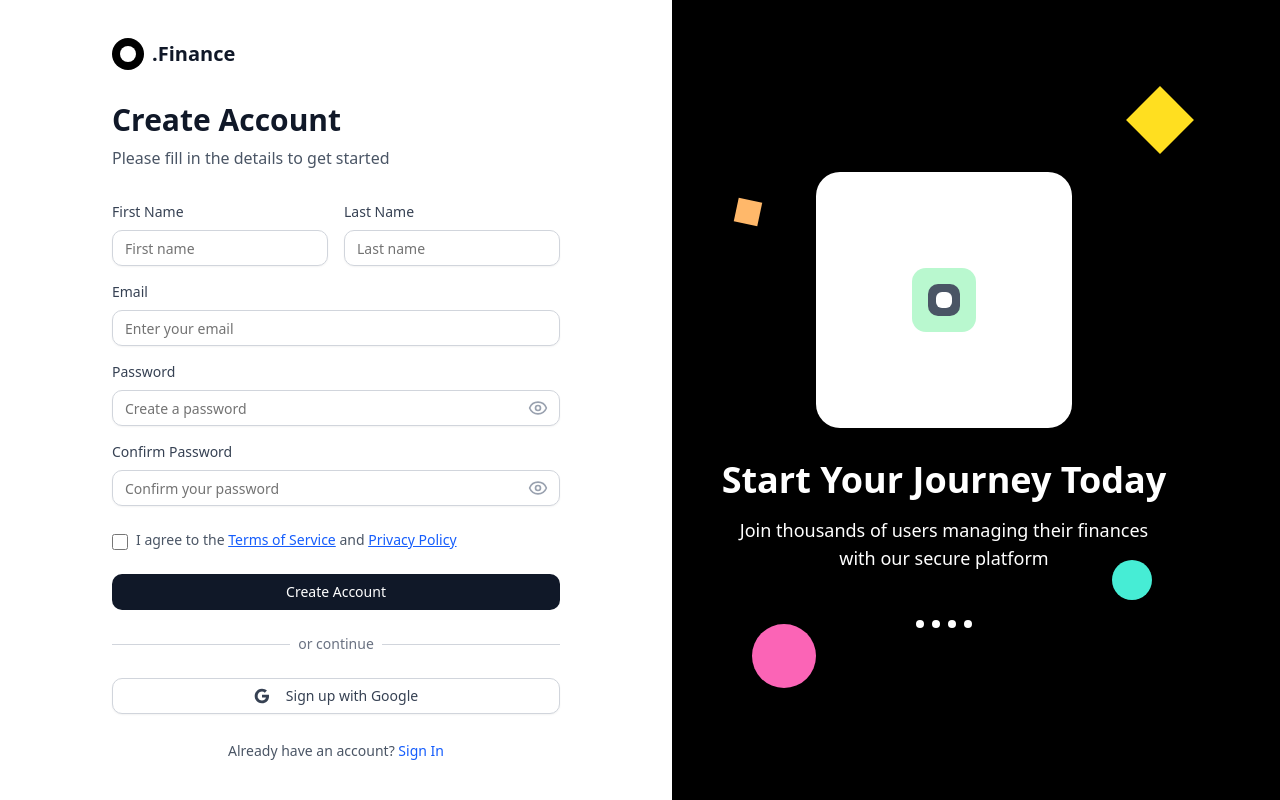
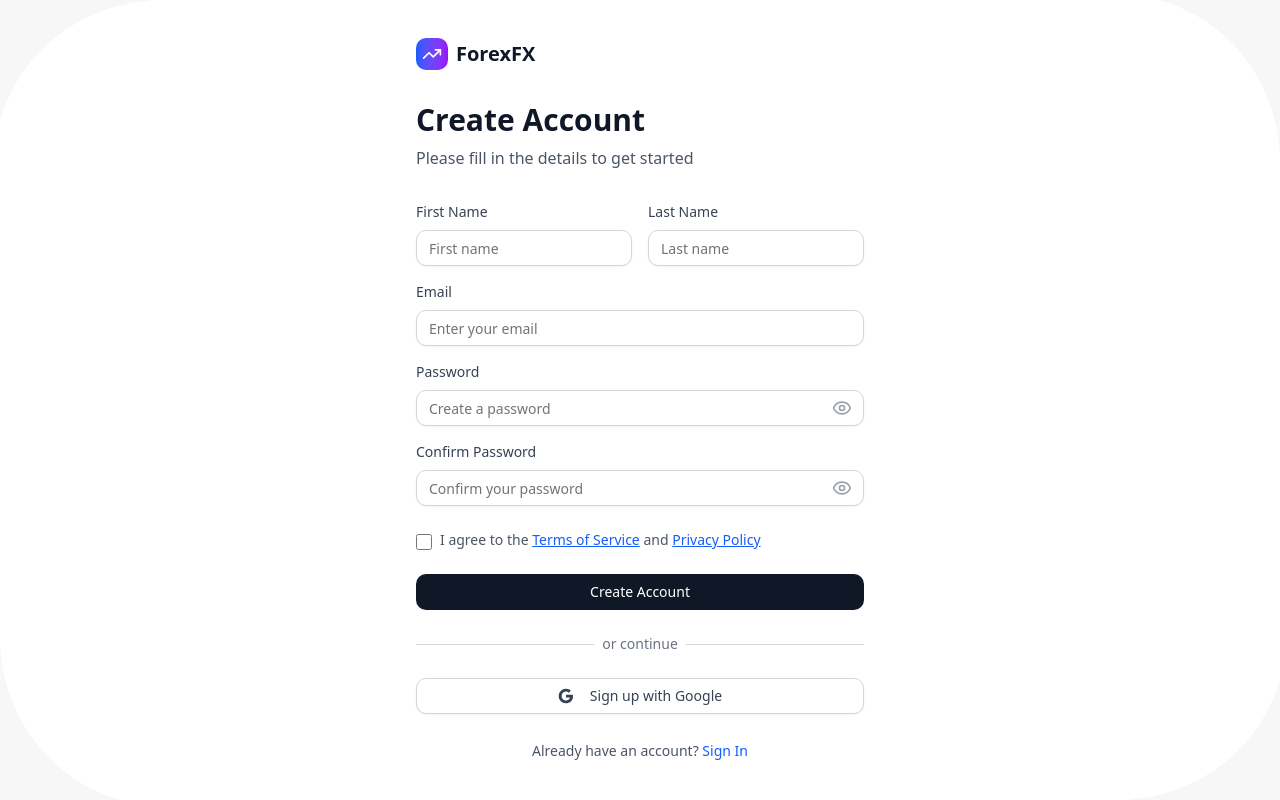
Before and after one commit to abdrafdev/crypt-forex-web, a Next.js app: page /signup in a window 1280 px wide. Built offline with nearby package versions, Linux system fonts and the light colour scheme.

Commit message:
fix: Fixing Design of Login and Signup Page

```diff
--- a/src/app/(auth)/login/page.tsx
+++ b/src/app/(auth)/login/page.tsx
@@ -1,6 +1,6 @@
 'use client'
 
-import { useState } from 'react'
+import React, { useState } from 'react'
 import Link from 'next/link'
 import { Eye, EyeOff } from 'lucide-react'
 import { Button } from '@/components/ui/button'
@@ -19,18 +19,45 @@ export default function LoginPage() {
   }
 
   return (
-    <div className="min-h-screen flex">
+    <div className="min-h-screen flex relative overflow-hidden">
+      {/* Corner Decorations */}
+      <img
+        src="/corner-decoration.svg"
+        alt="Corner decoration"
+        className="absolute top-0 left-0 w-[150px] h-[150px] opacity-70"
+      />
+      <img
+        src="/corner-decoration.svg"
+        alt="Corner decoration"
+        className="absolute top-0 right-0 w-[150px] h-[150px] opacity-70 rotate-90"
+      />
+      <img
+        src="/corner-decoration.svg"
+        alt="Corner decoration"
+        className="absolute bottom-0 left-0 w-[150px] h-[150px] opacity-70 -rotate-90"
+      />
+      <img
+        src="/corner-decoration.svg"
+        alt="Corner decoration"
+        className="absolute bottom-0 right-0 w-[150px] h-[150px] opacity-70 rotate-180"
+      />
+
       {/* Left Side - Form */}
       <div className="flex-1 flex items-center justify-center p-6 bg-white lg:p-8">
         <div className="w-full max-w-md space-y-8">
           {/* Logo */}
           <div className="flex items-center space-x-2">
-            <div className="w-8 h-8 bg-black rounded-full flex items-center justify-center">
-              <div className="w-4 h-4 bg-white rounded-full"></div>
+            <div
+                className="w-8 h-8 bg-gradient-to-r from-blue-600 to-purple-600 rounded-lg flex items-center justify-center">
+              <svg xmlns="http://www.w3.org/2000/svg" width="24" height="24" viewBox="0 0 24 24" fill="none"
+                   stroke="currentColor" strokeWidth="2" strokeLinecap="round" strokeLinejoin="round"
+                   className="lucide lucide-trending-up w-5 h-5 text-white" aria-hidden="true">
+                <path d="M16 7h6v6"></path>
+                <path d="m22 7-8.5 8.5-5-5L2 17"></path>
+              </svg>
             </div>
-            <span className="text-xl font-semibold text-gray-900">.Finance</span>
+            <span className="text-xl font-semibold text-gray-900">ForexFX</span>
           </div>
-
           {/* Header */}
           <div className="space-y-2">
             <h1 className="text-3xl font-bold text-gray-900">Welcome Back!</h1>
@@ -152,45 +179,6 @@ export default function LoginPage() {
           </form>
         </div>
       </div>
-
-      {/* Right Side - Illustration */}
-      <div className="hidden lg:flex flex-1 bg-gradient-to-br from-purple-500 via-blue-600 to-green-400 relative overflow-hidden">
-        <div className="absolute inset-0 bg-black bg-opacity-20"></div>
-
-        {/* Geometric shapes */}
-        <div className="absolute top-20 right-20 w-16 h-16 bg-yellow-400 transform rotate-45"></div>
-        <div className="absolute bottom-32 left-16 w-20 h-20 bg-green-400 rounded-full"></div>
-        <div className="absolute top-1/3 left-20 w-8 h-8 bg-purple-300 transform rotate-12"></div>
-
-        {/* Main content */}
-        <div className="relative z-10 flex flex-col items-center justify-center text-center text-white p-12">
-          {/* Character illustration placeholder */}
-          <div className="mb-8">
-            <div className="w-64 h-64 bg-white bg-opacity-20 rounded-3xl flex items-center justify-center backdrop-blur-sm">
-              <div className="w-32 h-32 bg-white bg-opacity-30 rounded-2xl flex items-center justify-center">
-                <div className="w-16 h-16 bg-blue-200 rounded-xl flex items-center justify-center">
-                  <div className="w-8 h-8 bg-gray-600 rounded-lg"></div>
-                </div>
-              </div>
-            </div>
-          </div>
-
-          <h2 className="text-4xl font-bold mb-4">
-            Manage your Money Anywhere
-          </h2>
-          <p className="text-lg text-white text-opacity-90 max-w-md">
-            you can Manage your Money on the go with Quicken on the web
-          </p>
-
-          {/* Pagination dots */}
-          <div className="flex space-x-2 mt-12">
-            <div className="w-2 h-2 bg-white rounded-full"></div>
-            <div className="w-2 h-2 bg-white bg-opacity-50 rounded-full"></div>
-            <div className="w-2 h-2 bg-white bg-opacity-50 rounded-full"></div>
-            <div className="w-2 h-2 bg-white bg-opacity-50 rounded-full"></div>
-          </div>
-        </div>
-      </div>
     </div>
   )
 }
--- a/src/app/(auth)/signup/page.tsx
+++ b/src/app/(auth)/signup/page.tsx
@@ -1,6 +1,6 @@
 'use client'
 
-import { useState } from 'react'
+import React, { useState } from 'react'
 import Link from 'next/link'
 import { Eye, EyeOff } from 'lucide-react'
 import { Button } from '@/components/ui/button'
@@ -33,16 +33,44 @@ export default function SignUpPage() {
   }
 
   return (
-    <div className="min-h-screen flex">
+    <div className="min-h-screen flex relative overflow-hidden">
+      {/* Corner Decorations */}
+      <img
+        src="/corner-decoration.svg"
+        alt="Corner decoration"
+        className="absolute top-0 left-0 w-[150px] h-[150px] opacity-70"
+      />
+      <img
+        src="/corner-decoration.svg"
+        alt="Corner decoration"
+        className="absolute top-0 right-0 w-[150px] h-[150px] opacity-70 rotate-90"
+      />
+      <img
+        src="/corner-decoration.svg"
+        alt="Corner decoration"
+        className="absolute bottom-0 left-0 w-[150px] h-[150px] opacity-70 -rotate-90"
+      />
+      <img
+        src="/corner-decoration.svg"
+        alt="Corner decoration"
+        className="absolute bottom-0 right-0 w-[150px] h-[150px] opacity-70 rotate-180"
+      />
+
       {/* Left Side - Form */}
       <div className="flex-1 flex items-center justify-center p-6 bg-white lg:p-8">
         <div className="w-full max-w-md space-y-8">
           {/* Logo */}
           <div className="flex items-center space-x-2">
-            <div className="w-8 h-8 bg-black rounded-full flex items-center justify-center">
-              <div className="w-4 h-4 bg-white rounded-full"></div>
+            <div
+                className="w-8 h-8 bg-gradient-to-r from-blue-600 to-purple-600 rounded-lg flex items-center justify-center">
+              <svg xmlns="http://www.w3.org/2000/svg" width="24" height="24" viewBox="0 0 24 24" fill="none"
+                   stroke="currentColor" strokeWidth="2" strokeLinecap="round" strokeLinejoin="round"
+                   className="lucide lucide-trending-up w-5 h-5 text-white" aria-hidden="true">
+                <path d="M16 7h6v6"></path>
+                <path d="m22 7-8.5 8.5-5-5L2 17"></path>
+              </svg>
             </div>
-            <span className="text-xl font-semibold text-gray-900">.Finance</span>
+            <span className="text-xl font-semibold text-gray-900">ForexFX</span>
           </div>
 
           {/* Header */}
@@ -238,48 +266,6 @@ export default function SignUpPage() {
           </form>
         </div>
       </div>
-
-      {/* Right Side - Illustration */}
-      <div className="hidden lg:flex flex-1 bg-gradient-to-br from-green-400 via-blue-500 to-purple-600 relative overflow-hidden">
-        <div className="absolute inset-0 bg-black bg-opacity-20"></div>
-
-        {/* Geometric shapes */}
-        <div className="absolute top-24 right-24 w-12 h-12 bg-yellow-300 transform rotate-45"></div>
-        <div className="absolute bottom-28 left-20 w-16 h-16 bg-pink-400 rounded-full"></div>
-        <div className="absolute top-1/4 left-16 w-6 h-6 bg-orange-300 transform rotate-12"></div>
-        <div className="absolute bottom-1/4 right-32 w-10 h-10 bg-teal-300 rounded-full"></div>
-
-        {/* Main content */}
-        <div className="relative z-10 flex flex-col items-center justify-center text-center text-white p-12">
-          {/* Character illustration placeholder */}
-          <div className="mb-8">
-            <div className="w-64 h-64 bg-white bg-opacity-20 rounded-3xl flex items-center justify-center backdrop-blur-sm">
-              <div className="w-32 h-32 bg-white bg-opacity-30 rounded-2xl flex items-center justify-center">
-                <div className="w-16 h-16 bg-green-200 rounded-xl flex items-center justify-center">
-                  <div className="w-8 h-8 bg-gray-600 rounded-lg flex items-center justify-center">
-                    <div className="w-4 h-4 bg-white rounded-sm"></div>
-                  </div>
-                </div>
-              </div>
-            </div>
-          </div>
-
-          <h2 className="text-4xl font-bold mb-4">
-            Start Your Journey Today
-          </h2>
-          <p className="text-lg text-white text-opacity-90 max-w-md">
-            Join thousands of users managing their finances with our secure platform
-          </p>
-
-          {/* Pagination dots */}
-          <div className="flex space-x-2 mt-12">
-            <div className="w-2 h-2 bg-white bg-opacity-50 rounded-full"></div>
-            <div className="w-2 h-2 bg-white rounded-full"></div>
-            <div className="w-2 h-2 bg-white bg-opacity-50 rounded-full"></div>
-            <div className="w-2 h-2 bg-white bg-opacity-50 rounded-full"></div>
-          </div>
-        </div>
-      </div>
     </div>
   )
 }
```
Also changed, not shown: public/corner-decoration.svg (added), 1 other file (tests, documents, lock files or other folders).
